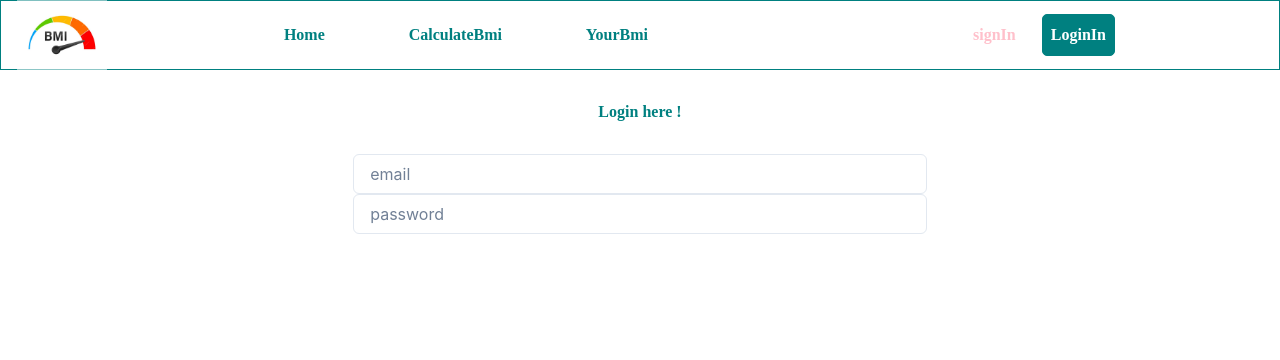
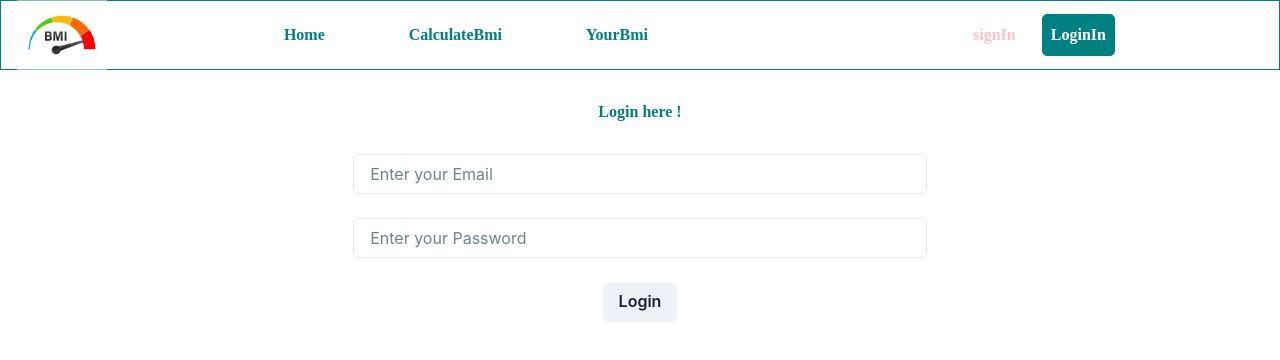
Before and after one commit to GaneshGourav/bmi-calculator, a React (Create React App) app in the folder Frontend/: page /account-login in a window 1280 px wide. Shown: the top 360 px of the page. Built offline with nearby package versions, Linux system fonts and the light colour scheme.

Commit message:
login button added

```diff
--- a/Frontend/src/Pages/login.jsx
+++ b/Frontend/src/Pages/login.jsx
@@ -1,4 +1,4 @@
-import { Container, Input, Text } from "@chakra-ui/react"
+import { Button, Container, Input, Text } from "@chakra-ui/react"
 
 export const Login = () =>{
     return<>
@@ -8,8 +8,9 @@ export const Login = () =>{
           fontFamily={"cursive"}
           marginTop={"30px"}
           marginBottom={"30px"}>Login here !</Text>
-        <Input type="email" placeholder="email" autoCorrect="on" spellCheck />
-        <Input type="password" placeholder="password" autoCorrect="on" spellCheck />
+        <Input type="email" placeholder="Enter your Email" autoCorrect="on" spellCheck /><br /><br />
+        <Input type="password" placeholder="Enter your Password" autoCorrect="on" spellCheck /><br /> <br />
+        <Button>Login</Button>
     </Container>
 
 
```
